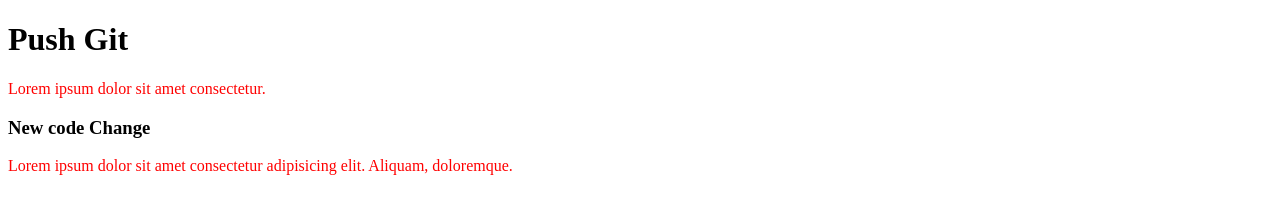
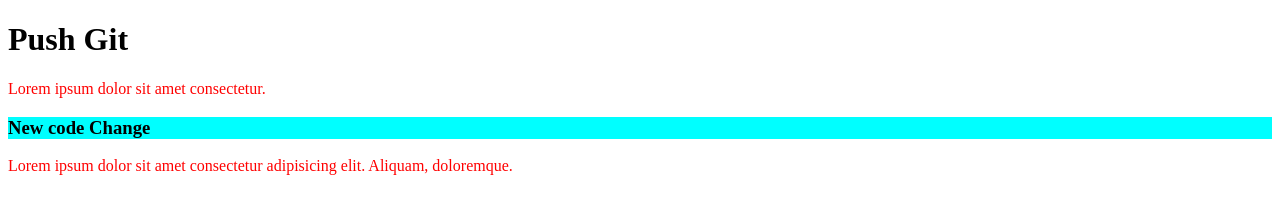
Before and after one commit to S4KI8/my-first-repo, a plain HTML site: page index.html in a window 1280 px wide. Drawn offline with Linux system fonts and the light colour scheme.

Commit message:
H3 background added

```diff
--- a/style.css
+++ b/style.css
@@ -1,3 +1,6 @@
+h3 {
+  background-color: aqua;
+}
 p {
   color: red;
 }
```
